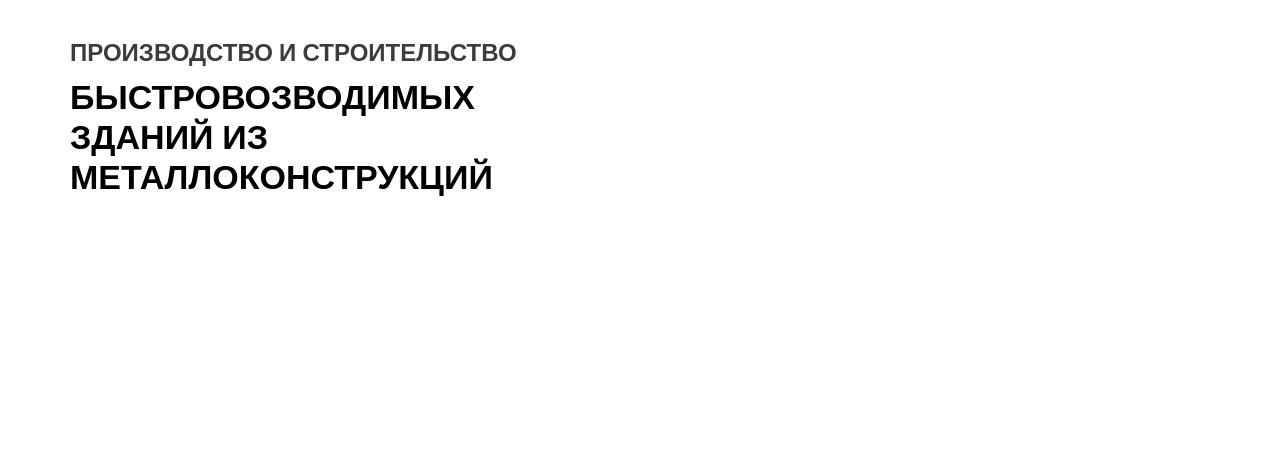
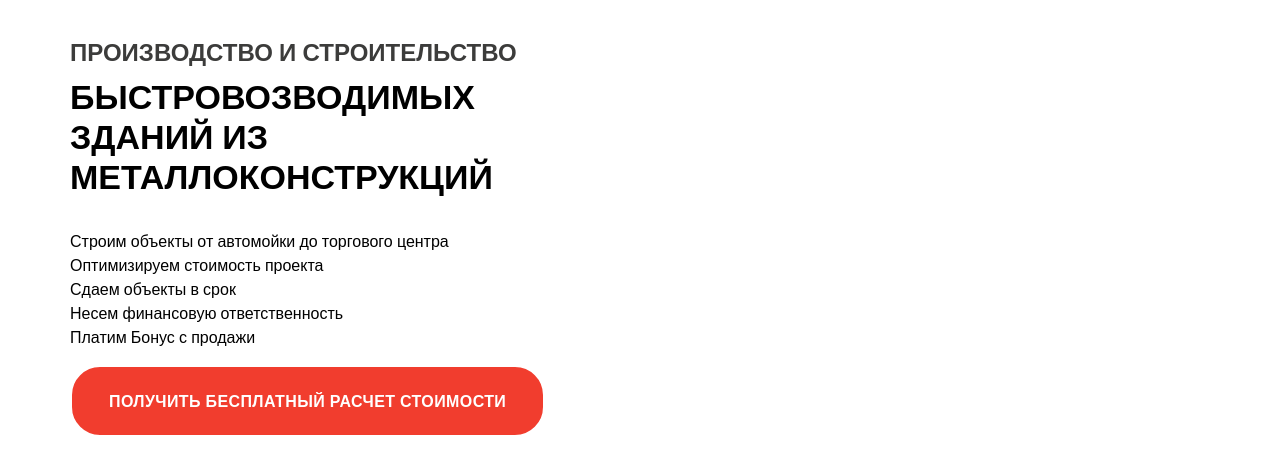
Before and after one commit to coatceatl/lp-master, a plain HTML site: page index.html in a window 1280 px wide. Shown: the part 253-726 px from the top of the page. Drawn offline with nearby package versions, Linux system fonts and the light colour scheme.

Commit message:
added content to hero

```diff
--- a/index.html
+++ b/index.html
@@ -43,6 +43,24 @@
               Производство и строительство
             </div>
             <h1 class='title'>быстровозводимых зданий из металлоконструкций</h1>
+            <ul class='hero-list'>
+              <li class='hero-item'>
+                Строим объекты от автомойки  до торгового центра
+              </li>
+              <li class='hero-item'>
+                Оптимизируем стоимость проекта
+              </li>
+              <li class='hero-item'>
+                 Сдаем объекты в срок
+              </li>
+              <li class='hero-item'>
+                Несем финансовую ответственность
+              </li>
+              <li class='hero-item'>
+                 Платим Бонус с продажи
+              </li>
+            </ul>
+            <button class='btn btn-lg count' type='button'>Получить бесплатный расчет стоимости</button>
           </div>
         </div>
       </div>
--- a/style.css
+++ b/style.css
@@ -1,6 +1,9 @@
 body {
   font-family: 'Open Sans', sans-serif;
   color: #000;
+}
+ul {
+  padding: 0;
 }
 .header {
   height: 70px;
@@ -65,4 +68,18 @@ body {
   font-size: 34px;
   font-weight: 700;
   text-transform: uppercase;
+  margin-bottom: 33px;
 }
+.hero-item {
+  list-style: none;
+}
+.count {
+  border-radius: 30px;
+  background-color: #f13d2e;
+  font-size: 16px;
+  font-weight: 700;
+  line-height: 24px;
+  text-transform: uppercase;
+  letter-spacing: 0.4px;
+  padding: 22px 37px;
+}
```
